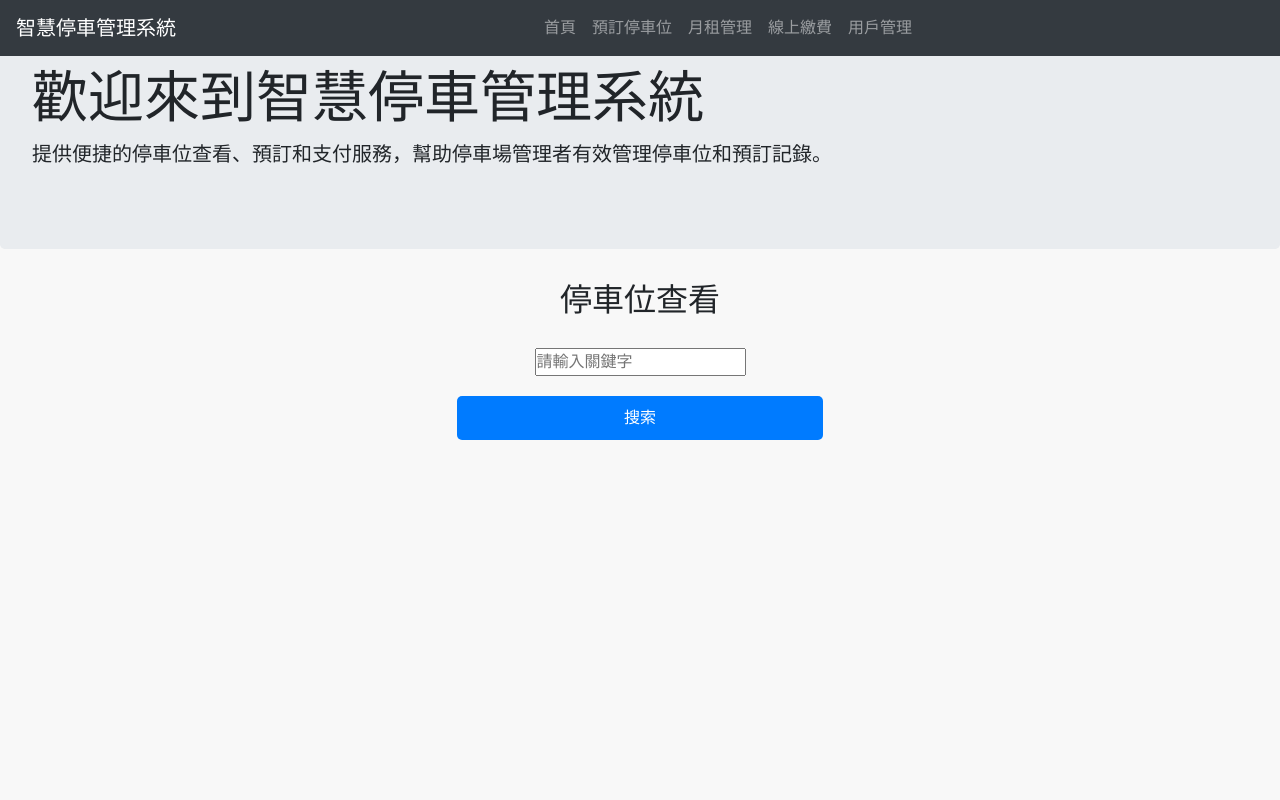
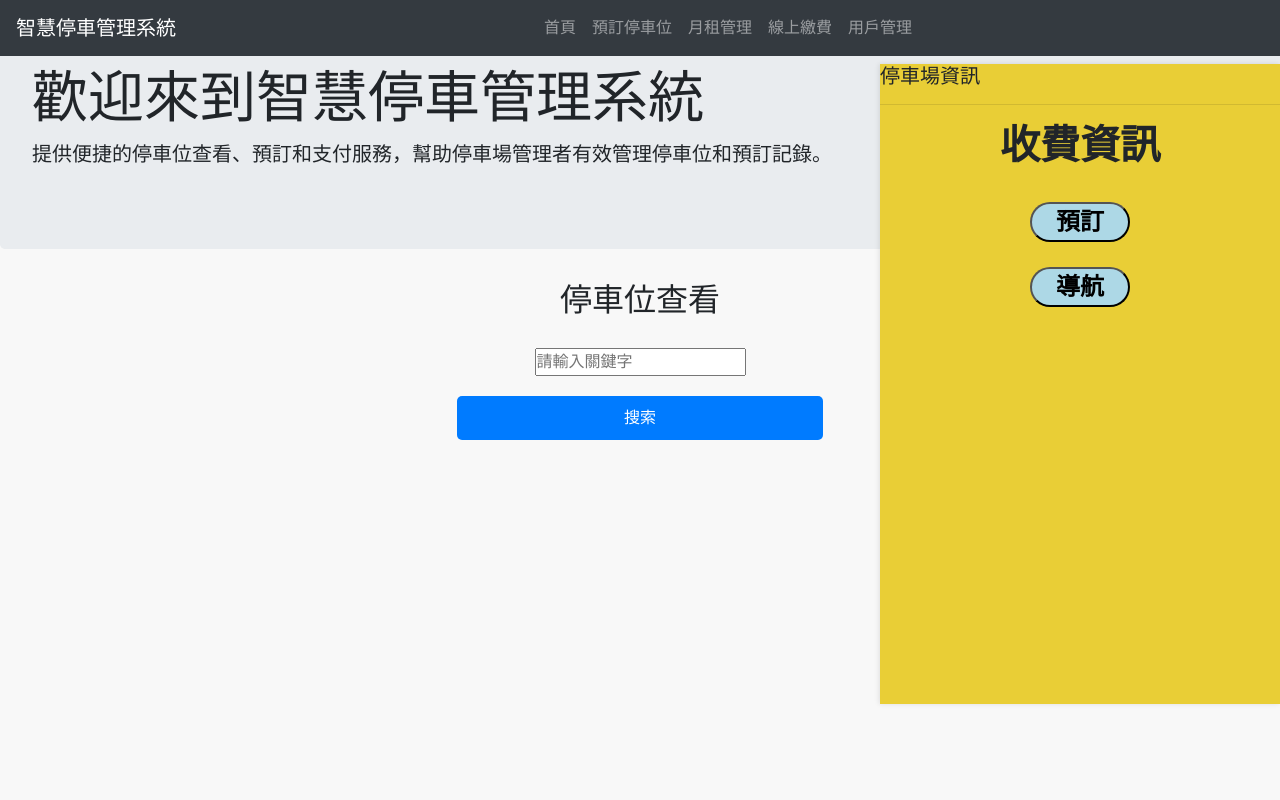
Before and after one commit to GUOJIE526/parking_System_Demo, a plain HTML site: page index.html in a window 1280 px wide. Shown: the top 800 px of the page. Drawn offline with nearby package versions, Linux system fonts and the light colour scheme; a script that the page names is missing.

Commit message:
update style.css

```diff
--- a/index.html
+++ b/index.html
@@ -62,6 +62,17 @@
       <button id="searchBtn" class="btn btn-primary">搜索</button>
       <div id="map" class="map-container"></div>
     </div>
+    <div id="drawer" class="drawer open">
+      <div class="parking-name">
+        <h5>停車場資訊</h5>
+      </div>
+      <hr />
+      <div class="parkingInfo">
+        <h6>收費資訊</h6>
+        <button class="drawer-btn">預訂</button>
+        <button class="drawer-btn">導航</button>
+      </div>
+    </div>
     <footer>
       <div class="footer-container">
         <ul class="list">
--- a/script.js
+++ b/script.js
@@ -68,6 +68,11 @@ function performSearch() {
   });
 }
 
+function opendrawer() {
+  const drawer = document.getElementById("drawer");
+  drawer.classList.add("open");
+}
+
 function createMarker(place) {
   if (!place.geometry || !place.geometry.location) return;
 
@@ -79,5 +84,6 @@ function createMarker(place) {
   google.maps.event.addListener(marker, "click", function () {
     infoWindow.setContent(place.name || "");
     infoWindow.open(map, marker);
+    opendrawer();
   });
 }
--- a/style.css
+++ b/style.css
@@ -110,6 +110,49 @@ body {
     text-decoration: none;
   }
 
+  .drawer{
+    position: fixed;
+    right: 0;
+    top: 0;
+    margin-top: 4rem;
+    width: 400px;
+    height: 80%;
+    background-color: #e9ce36;
+    box-shadow: -1px 0 5px rgba(0, 0, 0, 0.1);
+    transform: translateX(100%);
+    transition: transform 0.3s ease;
+  }
+
+  .drawer.open{
+    transform: translateX(0);
+  }
+
+  .parkingInfo h6{
+    font-size: 2.5rem;
+    font-weight: bold;
+  }
+
+  .parkingInfo{
+    display: flex;
+    flex-direction: column;
+    align-items: center;
+    gap: 25px;
+    margin: 10px 0;
+  }
+
+  .drawer-btn{
+    font-size: 1.5rem;
+    font-weight: 700;
+    width: 100px;
+    border-radius: 30px;
+    background-color: lightblue;
+
+  }
+  .drawer-btn:hover{
+    background-color: #007bff;
+    color: #ddd;
+  }
+
   @media (max-width: 768px) {
     .map-container {
       height: 400px; /* 在小屏幕上設置較小的高度 */
```
